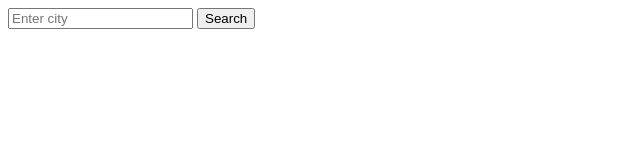
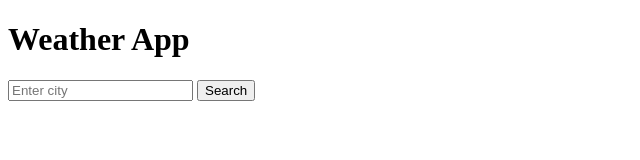
Before and after one commit to ReddyNeil/Weather-Dashboard, a plain HTML site: page index.html in a window 1280 px wide. Shown: the whole page, without its empty margins (0-640 px from the left). Drawn offline with Linux system fonts and the light colour scheme.

Commit message:
Added simple HTML and CSS

```diff
--- a/index.html
+++ b/index.html
@@ -7,6 +7,7 @@
     <link rel="stylesheet" href="./assets/CSS/style.css">
 </head>
 <body>
+    <h1> Weather App</h1>
 
 <!-- Search form for city input -->
 <form id="search-form">
```
